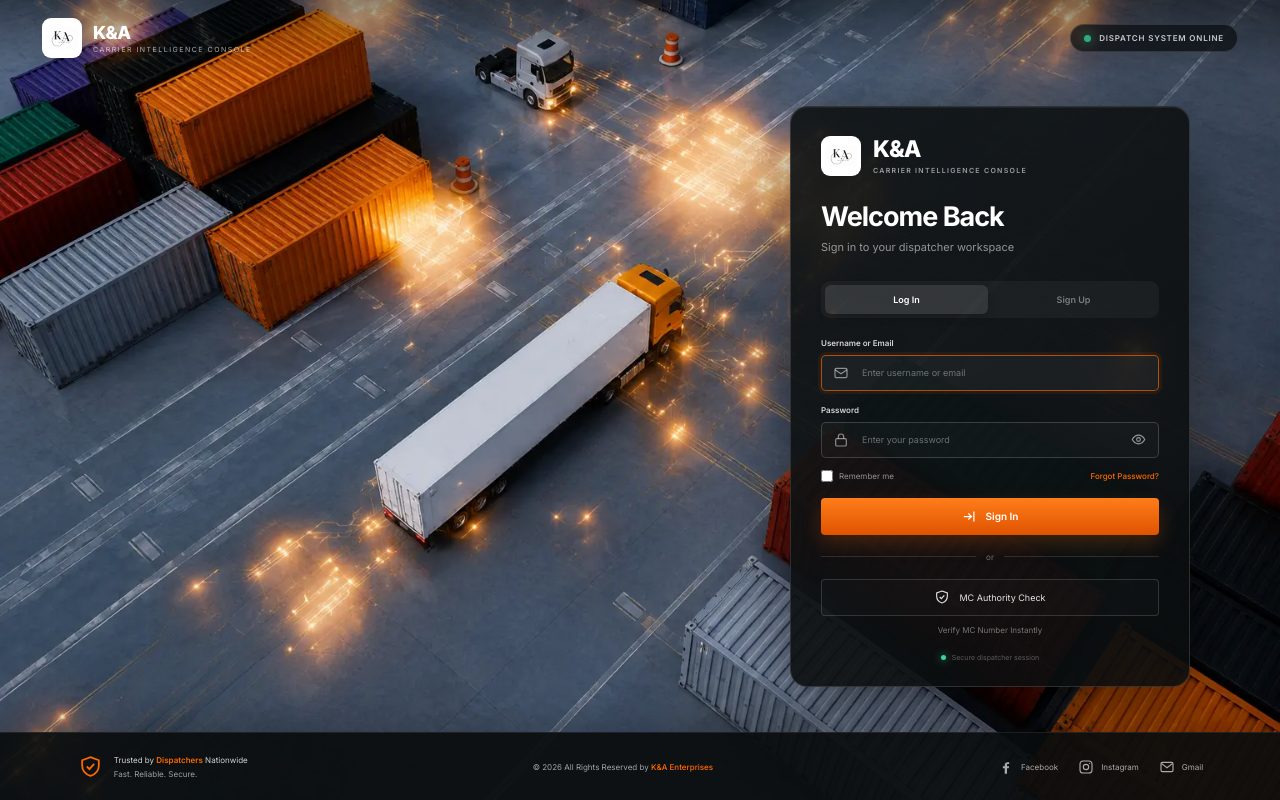
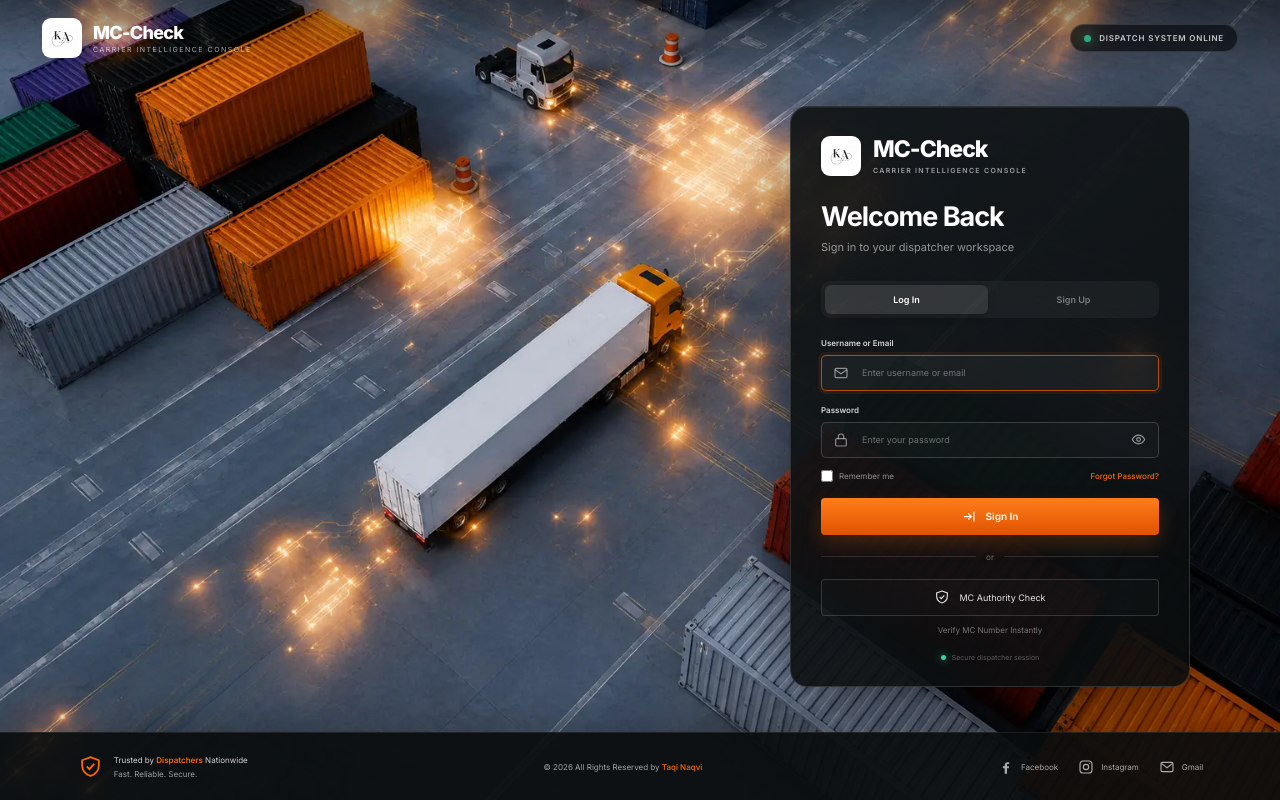
Before and after one commit to taqinaqvi072/mc-check, a Flask app: page /login in a window 1280 px wide. Run offline with Flask 3, Linux system fonts and the light colour scheme; parts of the project's set-up code (start-up, migrations or seed data) failed here and were passed over; some libraries are stand-ins or nearby versions.

Commit message:
Update login.html

```diff
--- a/templates/login.html
+++ b/templates/login.html
@@ -3,7 +3,7 @@
 <head>
 <meta charset="UTF-8">
 <meta name="viewport" content="width=device-width, initial-scale=1.0">
-<title>K&A — Login</title>
+<title>MC-Check— Login</title>
 <link rel="preconnect" href="https://fonts.googleapis.com">
 <link rel="preconnect" href="https://fonts.gstatic.com" crossorigin>
 <link href="https://fonts.googleapis.com/css2?family=Inter:wght@400;500;600;700;800&display=swap" rel="stylesheet">
@@ -98,7 +98,7 @@ input:focus { border-color: rgba(255,105,0,0.65); background: rgba(255,255,255,0
 <header class="top-nav">
 <a href="/" class="brand">
 <div class="brand-icon"><img src="/static/logo.png" alt="K&A Logo"></div>
-<div><div class="brand-name">K&amp;A</div><div class="brand-sub">Carrier Intelligence Console</div></div>
+<div><div class="brand-name">MC-Check</div><div class="brand-sub">Carrier Intelligence Console</div></div>
 </a>
 <div class="online"><span class="online-dot"></span>DISPATCH SYSTEM ONLINE</div>
 </header>
@@ -107,7 +107,7 @@ input:focus { border-color: rgba(255,105,0,0.65); background: rgba(255,255,255,0
 <div class="login-card">
 <div class="card-brand">
 <div class="brand-icon"><img src="/static/logo.png" alt="K&A Logo"></div>
-<div><div class="card-brand-name">K&amp;A</div><div class="card-brand-sub">Carrier Intelligence Console</div></div>
+<div><div class="card-brand-name">MC-Check</div><div class="card-brand-sub">Carrier Intelligence Console</div></div>
 </div>
 <h1 class="title">Welcome Back</h1>
 <p class="subtitle">Sign in to your dispatcher workspace</p>
@@ -221,7 +221,7 @@ MC Authority Check
 <div class="footer-shield"><svg viewBox="0 0 24 24" fill="none" stroke="currentColor" stroke-width="1.7"><path d="M12 3 L20 6 V11 C20 16 16.5 19.5 12 21 C7.5 19.5 4 16 4 11 V6 Z"/><path d="M8.5 12 L11 14.5 L15.5 9.5"/></svg></div>
 <div class="footer-message"><span>Trusted by <b>Dispatchers</b> Nationwide</span><span>Fast. Reliable. Secure.</span></div>
 </div>
-<div class="copyright">© 2026 All Rights Reserved by <b>K&amp;A Enterprises</b></div>
+<div class="copyright">© 2026 All Rights Reserved by <b>Taqi Naqvi</b></div>
 <div class="footer-links">
 <a href="https://facebook.com" target="_blank" class="footer-link"><svg viewBox="0 0 24 24" fill="currentColor"><path d="M13.5 22v-8h2.7l.4-3h-3.1V9.1 c0-.9.3-1.5 1.6-1.5h1.7V5 c-.3 0-1.3-.1-2.5-.1 -2.5 0-4.2 1.5-4.2 4.3V11H7.3v3h2.8v8 h3.4z"/></svg>Facebook</a>
 <a href="https://instagram.com" target="_blank" class="footer-link"><svg viewBox="0 0 24 24" fill="none" stroke="currentColor" stroke-width="1.7"><rect x="3" y="3" width="18" height="18" rx="5"/><circle cx="12" cy="12" r="4"/><circle cx="17.5" cy="6.5" r="1" fill="currentColor" stroke="none"/></svg>Instagram</a>
```
